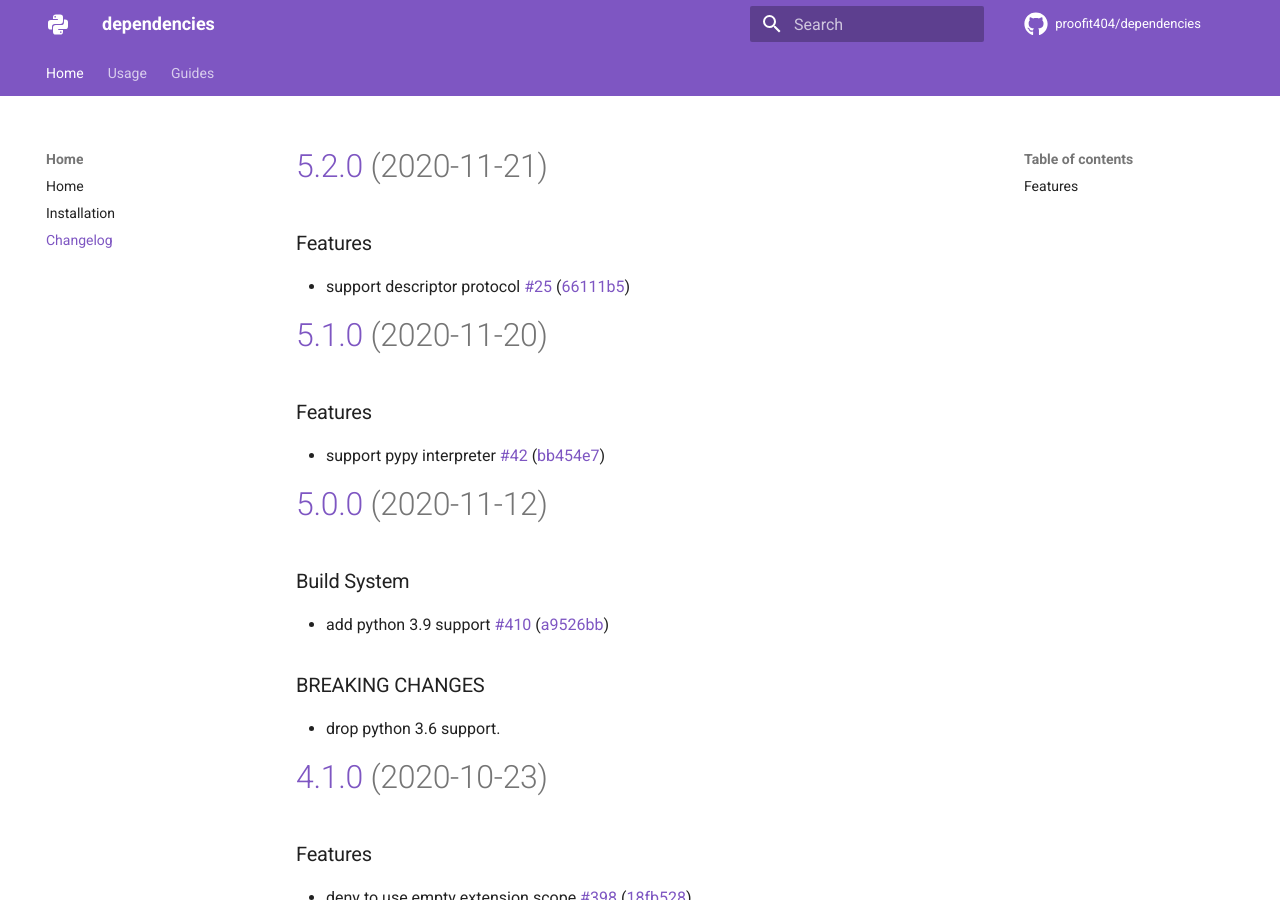
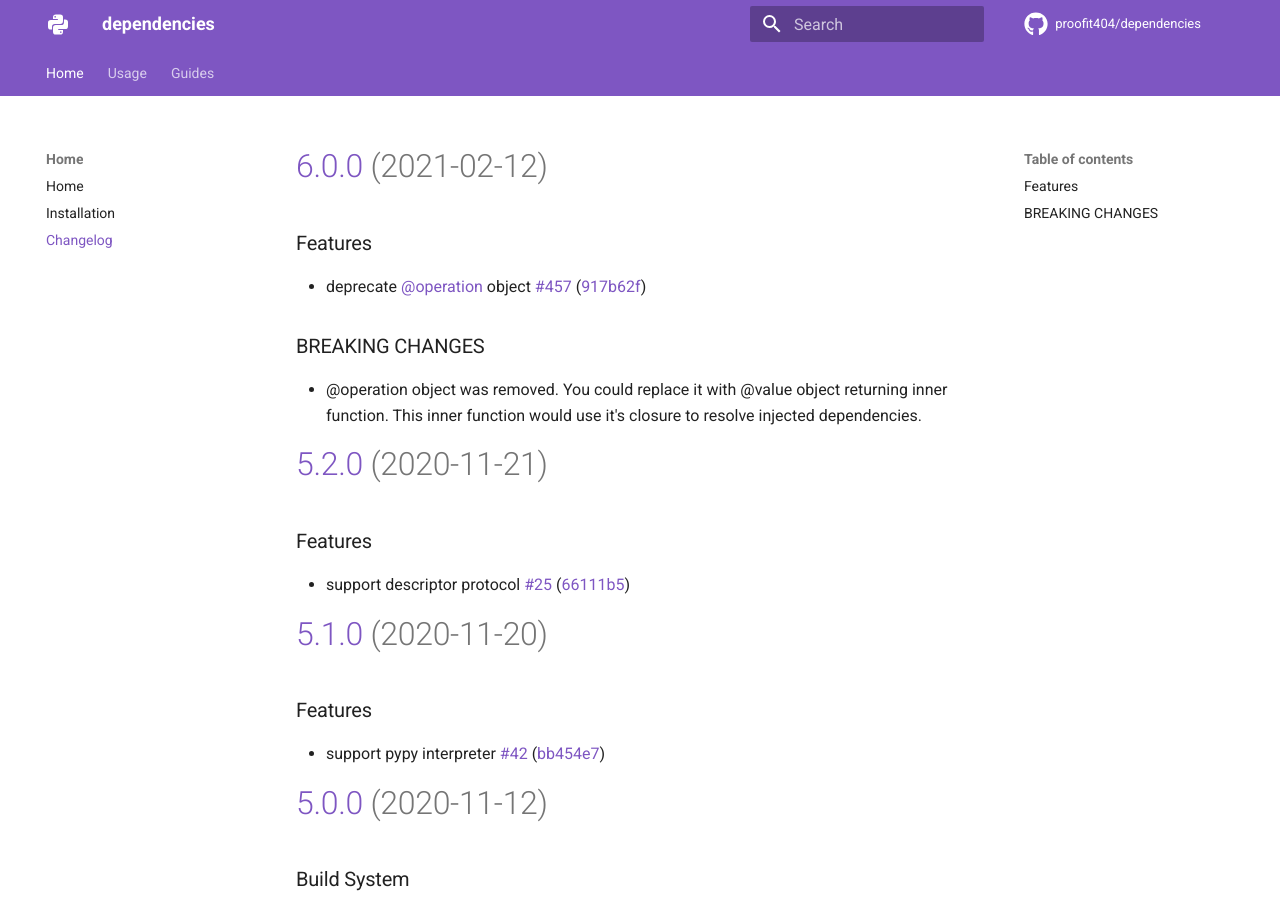
Before and after one commit to proofit404/dependencies, an MkDocs documentation site: the page built from docs/changelog.md, in a window 1280 px wide and 900 px high. Built offline with MkDocs 1.6.1 and Material for MkDocs 9.7.7, drawn with Linux system fonts in a browser that asks for light colours; comment, search, counter and statistics services are not loaded.

Commit message:
chore(release): 6.0.0 [skip ci]
# [6.0.0](https://github.com/proofit404/dependencies/compare/5.2.0...6.0.0) (2021-02-12)

### Features

* deprecate [@operation](https://github.com/operation) object [#457](https://github.com/proofit404/dependencies/issues/457) ([917b62f](https://github.com/proofit404/dependencies/commit/917b62fae0e76aec2ca1fe7f6178d484820cce97))

### BREAKING CHANGES

* @operation object was removed. You could replace it
with @value object returning inner function. This inner function would
use it's closure to resolve injected dependencies.

```diff
--- a/docs/changelog.md
+++ b/docs/changelog.md
@@ -1,3 +1,17 @@
+# [6.0.0](https://github.com/proofit404/dependencies/compare/5.2.0...6.0.0) (2021-02-12)
+
+### Features
+
+- deprecate [@operation](https://github.com/operation) object
+  [#457](https://github.com/proofit404/dependencies/issues/457)
+  ([917b62f](https://github.com/proofit404/dependencies/commit/917b62fae0e76aec2ca1fe7f6178d484820cce97))
+
+### BREAKING CHANGES
+
+- @operation object was removed. You could replace it with @value object
+  returning inner function. This inner function would use it's closure to
+  resolve injected dependencies.
+
 # [5.2.0](https://github.com/proofit404/dependencies/compare/5.1.0...5.2.0) (2020-11-21)
 
 ### Features
--- a/pyproject.toml
+++ b/pyproject.toml
@@ -19,7 +19,7 @@ packages = [
 ]
 readme = "docs/index.md"
 repository = "https://github.com/proofit404/dependencies/"
-version = "5.2.0"
+version = "6.0.0"
 
 [tool.poetry.dependencies]
 python = "~3.6 || ~3.7 || ~3.8 || ~3.9"
```
